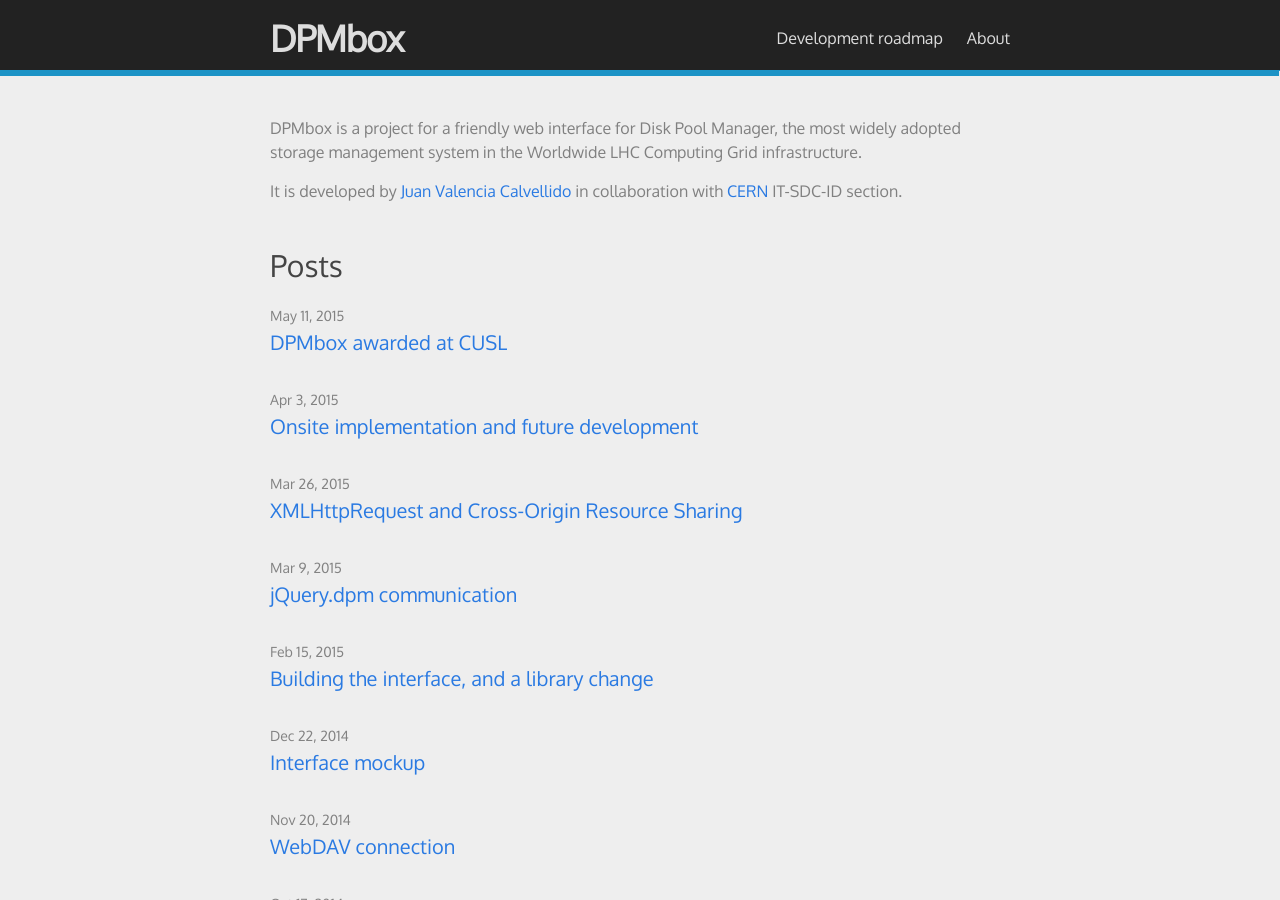
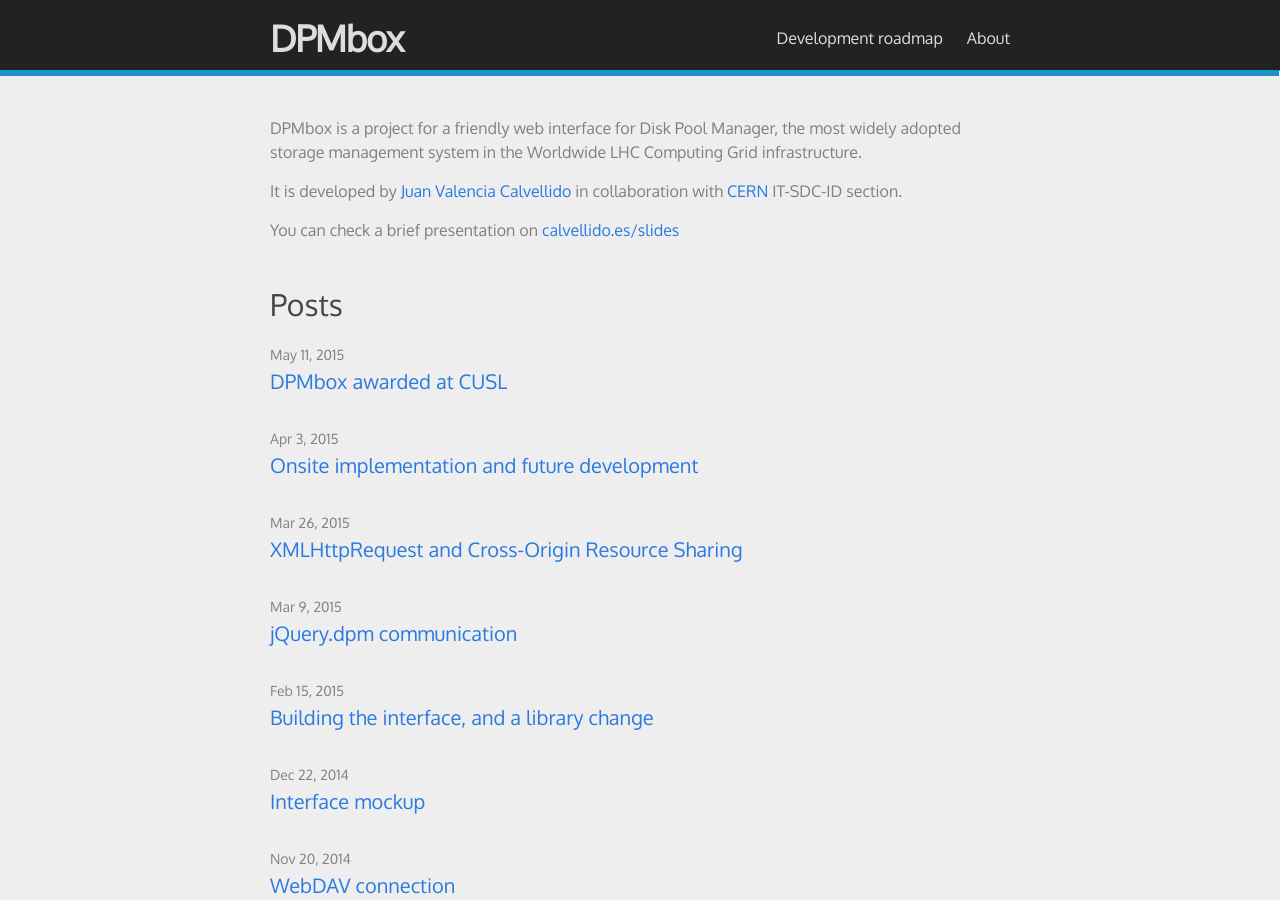
Before and after one commit to calvellido/DPMbox, a Jekyll site: the page built from index.html, in a window 1280 px wide and 900 px high. Built offline with Jekyll 4.4.1, drawn with Linux system fonts in a browser that asks for light colours.

Commit message:
Update index.html
Add a link to the presentation slides

```diff
--- a/index.html
+++ b/index.html
@@ -13,6 +13,7 @@ if (window.location.href.indexOf('http://calvellido.github.io/DPMbox') === 0) {
   <div class="header-info">
   	<p>DPMbox is a project for a friendly web interface for Disk Pool Manager, the most widely adopted storage management system in the Worldwide LHC Computing Grid infrastructure.</p>
   	<p>It is developed by <a href="http://www.calvellido.es" target="_blank">Juan Valencia Calvellido</a> in collaboration with <a href="http://www.cern.ch" target="_blank">CERN</a> IT-SDC-ID section.</p>
+  	<p>You can check a brief presentation on <a href="https://calvellido.es/slides" target="_blank">calvellido.es/slides</a></p>
   </div>
 
   <h1 class="page-heading">Posts</h1>
```
